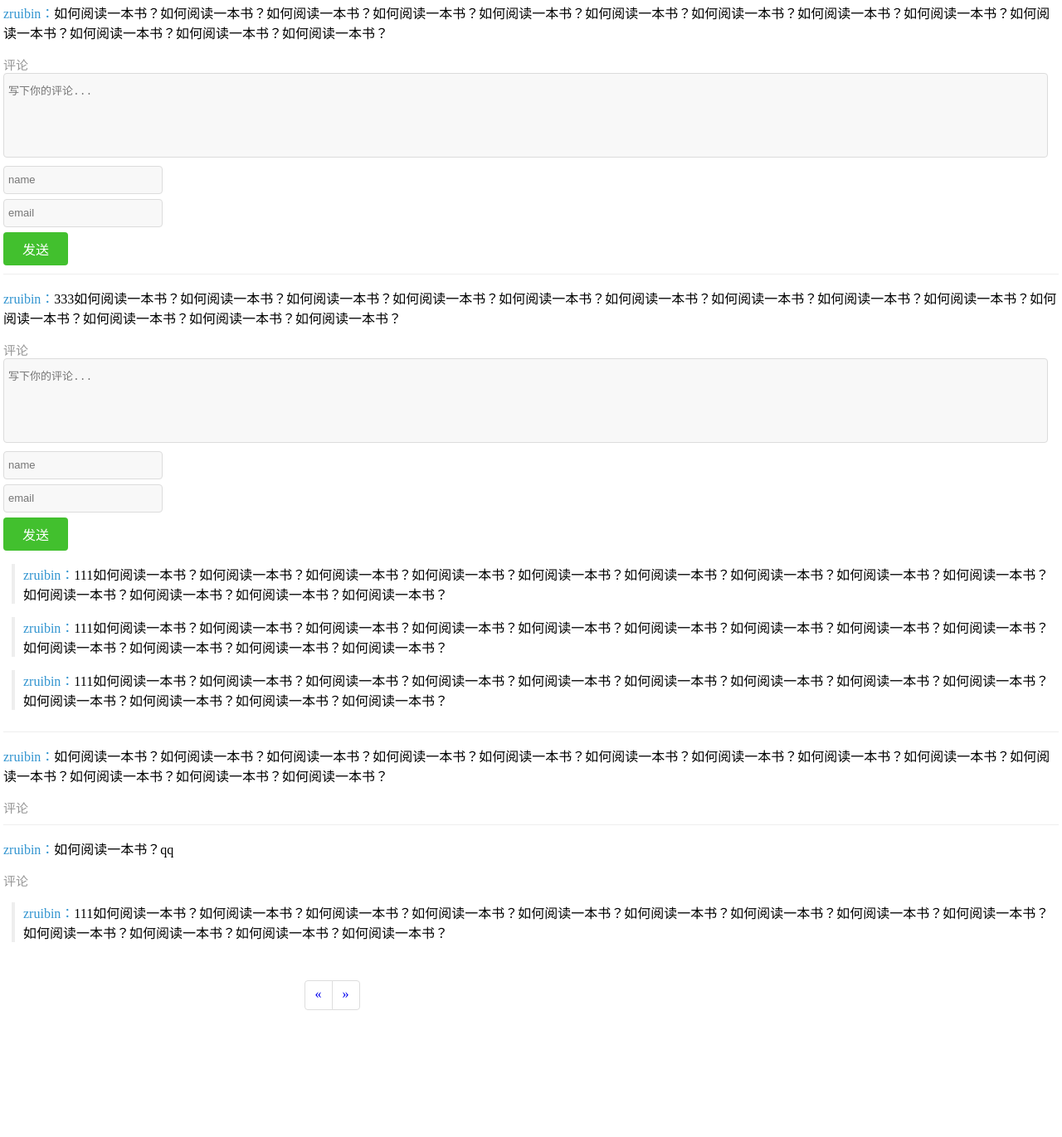
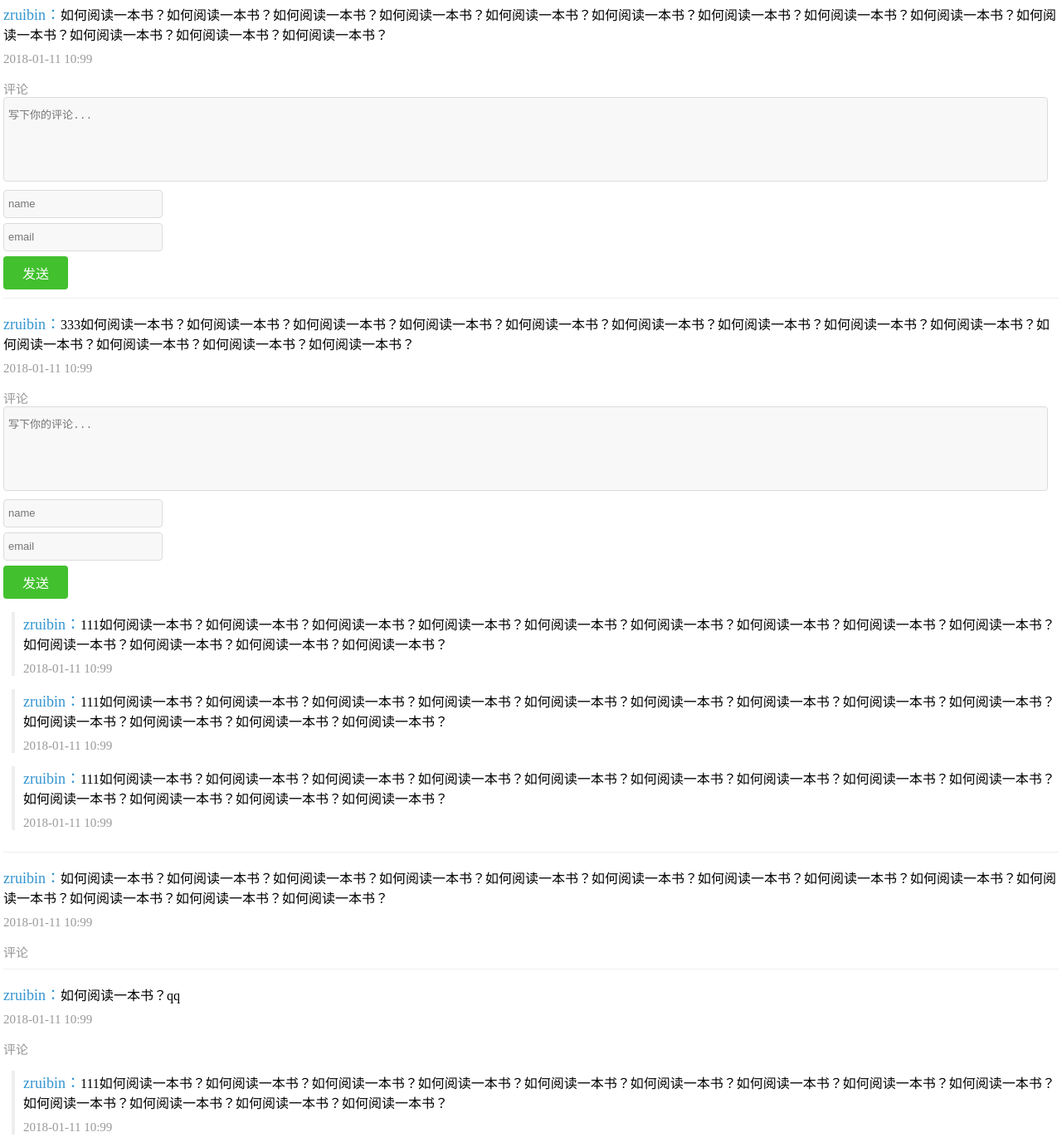
Before and after one commit to zruibin/zruibin.cn_Comment, a plain HTML site: page index.html in a window 1280 px wide. Shown: the part 350-1721 px from the top of the page at 83% size. Before the commit the page ends 1628 px from the top, so only its background shows below. Drawn offline with Linux system fonts and the light colour scheme.

Commit message:
完善评论UI

```diff
--- a/comment.css
+++ b/comment.css
@@ -73,8 +73,16 @@ body {
     border-top: 1px solid #eee;
 }
 
-#comment article span {
+.comment_name {
+    font-size: 18px;
     color: #3194d0;
+}
+
+.comment_time {
+    font-size: 15px;
+    color: #999;
+    display:inline-block;
+    padding-top: 10px;
 }
 
 #comment article a {
--- a/index.html
+++ b/index.html
@@ -34,7 +34,9 @@
 
     <article>
         <hr>
-        <p><span>zruibin：</span>如何阅读一本书？如何阅读一本书？如何阅读一本书？如何阅读一本书？如何阅读一本书？如何阅读一本书？如何阅读一本书？如何阅读一本书？如何阅读一本书？如何阅读一本书？如何阅读一本书？如何阅读一本书？如何阅读一本书？</p>
+        <p><span class="comment_name">zruibin：</span>如何阅读一本书？如何阅读一本书？如何阅读一本书？如何阅读一本书？如何阅读一本书？如何阅读一本书？如何阅读一本书？如何阅读一本书？如何阅读一本书？如何阅读一本书？如何阅读一本书？如何阅读一本书？如何阅读一本书？
+        <br><span class="comment_time">2018-01-11 10:99</span>
+        </p>
         <a class="more" href="#">评论</a>
 
         <div id="commentBox">
@@ -51,7 +53,9 @@
 
     <article>
         <hr>
-        <p><span>zruibin：</span>333如何阅读一本书？如何阅读一本书？如何阅读一本书？如何阅读一本书？如何阅读一本书？如何阅读一本书？如何阅读一本书？如何阅读一本书？如何阅读一本书？如何阅读一本书？如何阅读一本书？如何阅读一本书？如何阅读一本书？</p>
+        <p><span class="comment_name">zruibin：</span>333如何阅读一本书？如何阅读一本书？如何阅读一本书？如何阅读一本书？如何阅读一本书？如何阅读一本书？如何阅读一本书？如何阅读一本书？如何阅读一本书？如何阅读一本书？如何阅读一本书？如何阅读一本书？如何阅读一本书？
+        <br><span class="comment_time">2018-01-11 10:99</span>
+        </p>
         <a class="more" href="#">评论</a>
         <div id="commentBox">
             <textarea rows="6" type="text" placeholder="写下你的评论..."></textarea>
@@ -64,28 +68,40 @@
             <div><button class="btn btn-send">发送</button></div>
         </div>
         <div class="comment_reply">
-            <p><span>zruibin：</span>111如何阅读一本书？如何阅读一本书？如何阅读一本书？如何阅读一本书？如何阅读一本书？如何阅读一本书？如何阅读一本书？如何阅读一本书？如何阅读一本书？如何阅读一本书？如何阅读一本书？如何阅读一本书？如何阅读一本书？</p>
+            <p><span class="comment_name">zruibin：</span>111如何阅读一本书？如何阅读一本书？如何阅读一本书？如何阅读一本书？如何阅读一本书？如何阅读一本书？如何阅读一本书？如何阅读一本书？如何阅读一本书？如何阅读一本书？如何阅读一本书？如何阅读一本书？如何阅读一本书？
+            <br><span class="comment_time">2018-01-11 10:99</span>
+            </p>
         </div>
         <div class="comment_reply">
-            <p><span>zruibin：</span>111如何阅读一本书？如何阅读一本书？如何阅读一本书？如何阅读一本书？如何阅读一本书？如何阅读一本书？如何阅读一本书？如何阅读一本书？如何阅读一本书？如何阅读一本书？如何阅读一本书？如何阅读一本书？如何阅读一本书？</p>
+            <p><span class="comment_name">zruibin：</span>111如何阅读一本书？如何阅读一本书？如何阅读一本书？如何阅读一本书？如何阅读一本书？如何阅读一本书？如何阅读一本书？如何阅读一本书？如何阅读一本书？如何阅读一本书？如何阅读一本书？如何阅读一本书？如何阅读一本书？
+            <br><span class="comment_time">2018-01-11 10:99</span>
+            </p>
         </div>
         <div class="comment_reply">
-            <p><span>zruibin：</span>111如何阅读一本书？如何阅读一本书？如何阅读一本书？如何阅读一本书？如何阅读一本书？如何阅读一本书？如何阅读一本书？如何阅读一本书？如何阅读一本书？如何阅读一本书？如何阅读一本书？如何阅读一本书？如何阅读一本书？</p>
+            <p><span class="comment_name">zruibin：</span>111如何阅读一本书？如何阅读一本书？如何阅读一本书？如何阅读一本书？如何阅读一本书？如何阅读一本书？如何阅读一本书？如何阅读一本书？如何阅读一本书？如何阅读一本书？如何阅读一本书？如何阅读一本书？如何阅读一本书？
+            <br><span class="comment_time">2018-01-11 10:99</span>
+            </p>
         </div>
     </article>
 
     <article>
         <hr>
-        <p><span>zruibin：</span>如何阅读一本书？如何阅读一本书？如何阅读一本书？如何阅读一本书？如何阅读一本书？如何阅读一本书？如何阅读一本书？如何阅读一本书？如何阅读一本书？如何阅读一本书？如何阅读一本书？如何阅读一本书？如何阅读一本书？</p>
+        <p><span class="comment_name">zruibin：</span>如何阅读一本书？如何阅读一本书？如何阅读一本书？如何阅读一本书？如何阅读一本书？如何阅读一本书？如何阅读一本书？如何阅读一本书？如何阅读一本书？如何阅读一本书？如何阅读一本书？如何阅读一本书？如何阅读一本书？
+        <br><span class="comment_time">2018-01-11 10:99</span>
+        </p>
         <a class="more" href="#">评论</a>
     </article>
 
     <article>
         <hr>
-        <p><span>zruibin：</span>如何阅读一本书？qq</p>
+        <p><span class="comment_name">zruibin：</span>如何阅读一本书？qq
+        <br><span class="comment_time">2018-01-11 10:99</span>
+        </p>
         <a class="more" href="#">评论</a>
         <div class="comment_reply">
-            <p><span>zruibin：</span>111如何阅读一本书？如何阅读一本书？如何阅读一本书？如何阅读一本书？如何阅读一本书？如何阅读一本书？如何阅读一本书？如何阅读一本书？如何阅读一本书？如何阅读一本书？如何阅读一本书？如何阅读一本书？如何阅读一本书？</p>
+            <p><span class="comment_name">zruibin：</span>111如何阅读一本书？如何阅读一本书？如何阅读一本书？如何阅读一本书？如何阅读一本书？如何阅读一本书？如何阅读一本书？如何阅读一本书？如何阅读一本书？如何阅读一本书？如何阅读一本书？如何阅读一本书？如何阅读一本书？
+            <br><span class="comment_time">2018-01-11 10:99</span>
+            </p>
         </div>
     </article>
 
```
